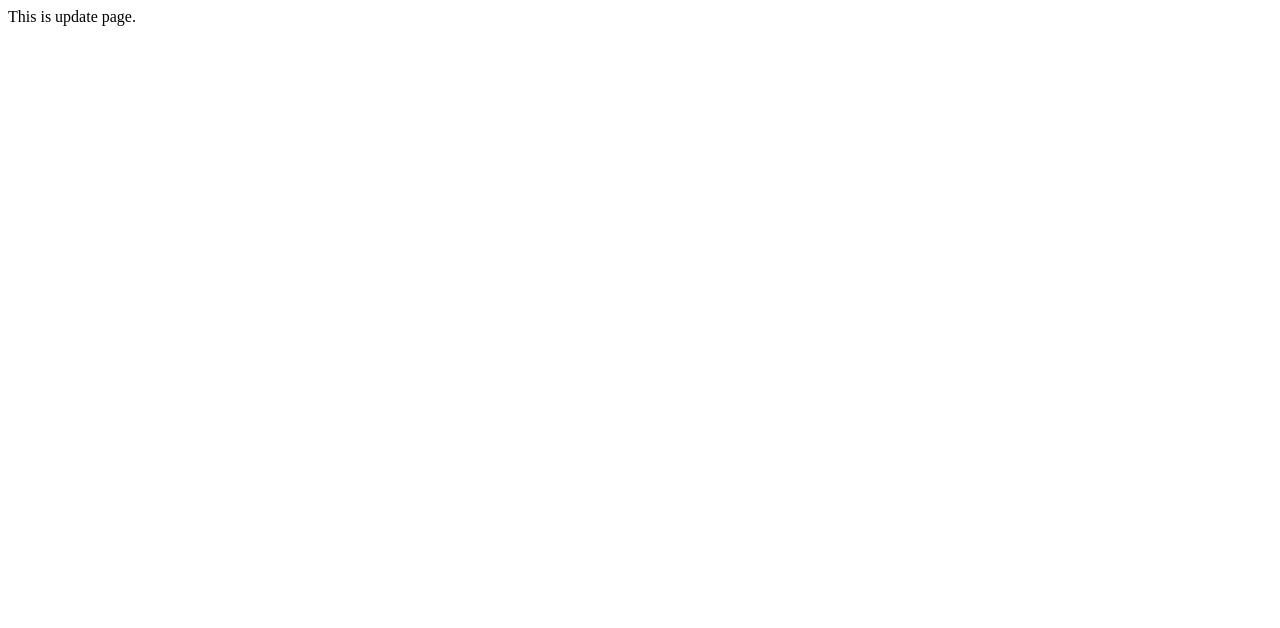
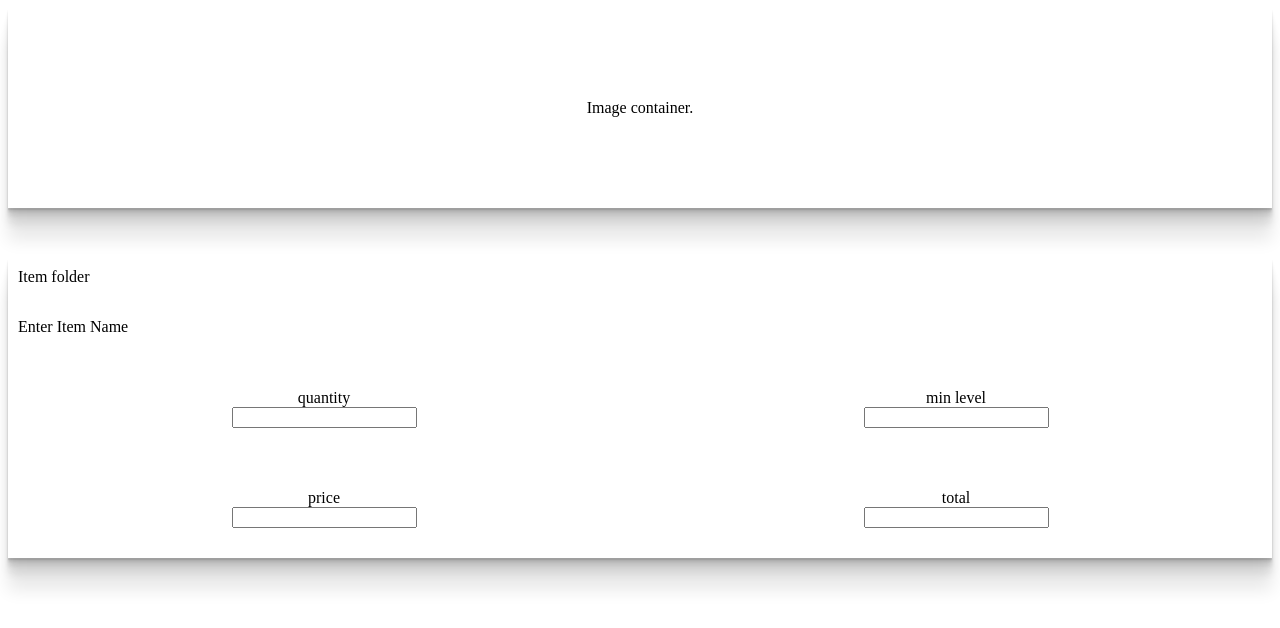
Before and after one commit to fceja/inventory_frontend, a React (Vite) app: page /update in a window 1280 px wide. Shown: the top 628 px of the page. Built offline with nearby package versions, Linux system fonts and the light colour scheme.

Commit message:
add update component and scss

```diff
--- a/package.json
+++ b/package.json
@@ -10,6 +10,7 @@
   },
   "dependencies": {
     "@reduxjs/toolkit": "^2.2.1",
+    "node-sass": "^9.0.0",
     "react": "^18.2.0",
     "react-dom": "^18.2.0",
     "react-redux": "^9.1.0",
@@ -19,6 +20,7 @@
     "@types/react": "^18.2.64",
     "@types/react-dom": "^18.2.21",
     "@vitejs/plugin-react": "^4.2.1",
+    "sass": "^1.71.1",
     "typescript": "^5.2.2",
     "vite": "^5.1.6"
   }
--- /dev/null
+++ b/src/scss/App.scss
@@ -0,0 +1,8 @@
+.shadow {
+  box-shadow:
+    0 2px 1px rgba(0, 0, 0, 0.09),
+    0 4px 2px rgba(0, 0, 0, 0.09),
+    0 8px 4px rgba(0, 0, 0, 0.09),
+    0 16px 8px rgba(0, 0, 0, 0.09),
+    0 32px 16px rgba(0, 0, 0, 0.09);
+}
--- /dev/null
+++ b/src/scss/UpdatePage.scss
@@ -0,0 +1,44 @@
+// image container
+.upload-image {
+  display: flex;
+  align-items: center;
+  justify-content: center;
+
+  text-align: center;
+
+  height: 200px;
+}
+
+// item details container
+.main-container {
+  margin-top: 50px;
+}
+.item-title,
+.item-name {
+  height: 30px;
+  padding: 10px;
+}
+
+.item-details {
+  width: 100%;
+}
+
+.items-top,
+.items-bot {
+  display: flex;
+  align-items: center;
+  justify-content: center;
+  height: 100px;
+}
+
+.quantity-container,
+.min-level-container,
+.price-container,
+.total-container {
+  height: inherit;
+  display: flex;
+  flex-direction: column;
+  align-items: center;
+  justify-content: center;
+  width: 100%;
+}
--- a/src/ts/components/App.tsx
+++ b/src/ts/components/App.tsx
@@ -1,6 +1,7 @@
 import { Route, Routes } from "react-router-dom";
 import HomePage from "../pages/HomePage";
 import UpdatePage from "../pages/UpdatePage";
+import "../../scss/App.scss";
 
 const App = () => {
   return (
--- a/src/ts/pages/UpdatePage.tsx
+++ b/src/ts/pages/UpdatePage.tsx
@@ -1,5 +1,37 @@
+import "../../scss/UpdatePage.scss";
+
 const UpdatePage = () => {
-  return <div>This is update page.</div>;
+  return (
+    <>
+      <div className="upload-image shadow">Image container.</div>
+      <div className="main-container shadow">
+        <div className="item-title">Item folder</div>
+        <div className="item-name">Enter Item Name</div>
+        <div className="item-details">
+          <div className="items-top">
+            <div className="quantity-container">
+              <label className="quantity-label">quantity</label>
+              <input type="number" min="0" id="quantity" />
+            </div>
+            <div className="min-level-container">
+              <label className="min-level">min level</label>
+              <input type="number" min="0" id="min-level" />
+            </div>
+          </div>
+          <div className="items-bot">
+            <div className="price-container">
+              <label className="price">price</label>
+              <input type="number" min="0" id="price" />
+            </div>
+            <div className="total-container">
+              <label className="total">total</label>
+              <input type="number" min="0" id="total" />
+            </div>
+          </div>
+        </div>
+      </div>
+    </>
+  );
 };
 
 export default UpdatePage;
```
Also changed, not shown: 1 other file (tests, documents, lock files or other folders).
